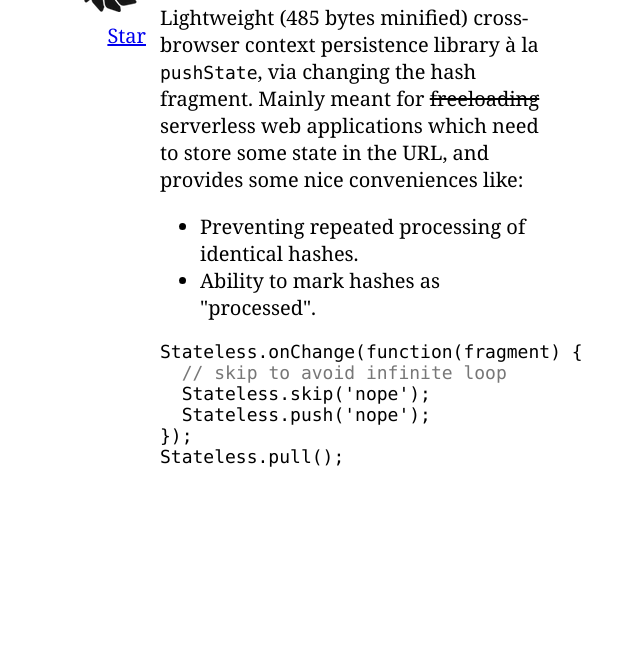
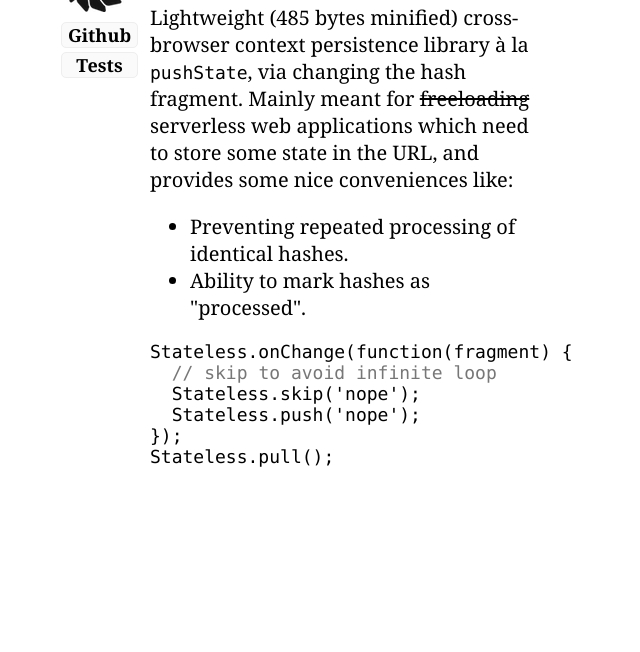
Before and after one commit to eugene-eeo/stateless.js, a plain HTML site: page index.html in a window 1280 px wide. Shown: the part 148-800 px from the top of the page, without its empty margins (329-969 px from the left). Drawn offline with Linux system fonts and the light colour scheme; a web font is replaced by a local one.

Commit message:
make tests available from homepage

```diff
--- a/index.html
+++ b/index.html
@@ -13,12 +13,29 @@ body {
 div#container {
   padding: 0 0.5em;
 }
-div#left * {
-  float: right;
+div#left img {
   margin-bottom: 0.5em;
 }
+div#left a {
+  margin-bottom: 0.2em;
+  display: block;
+  text-align: center;
+  align-content: center;
+  text-decoration: none;
+  border-radius: 5px;
+  font-size: 90%;
+  font-weight: bold;
+  color: #000;
+  width: 100%;
+  background-color: #FAFAFA;
+  border: 1px solid #EEE;
+  padding: 0;
+}
+div#left a:hover {
+  background-color: #EEE;
+}
 div#left {
-  width: calc(20% - 0.75em);
+  width: calc(18% - 0.75em);
   height: 100%;
   float: left;
   padding-top: 2em;
@@ -47,12 +64,14 @@ span.comment {
   color: #777;
 }
   </style>
+  <script src="https://buttons.github.io/buttons.js"></script>
 </head>
 <body>
   <div id="container">
     <div id="left">
       <img src="small.png"/>
-      <a class="github-button" href="https://github.com/eugene-eeo/stateless.js" data-icon="octicon-star" data-style="mega" aria-label="Star ntkme/github-buttons on GitHub">Star</a>
+      <a href="https://github.com/eugene-eeo/stateless.js">Github</a>
+      <a href="https://eugene-eeo.github.io/stateless.js/test.html">Tests</a>
     </div>
     <div id="right">
       <h1>Stateless.js</h1>
@@ -75,6 +94,5 @@ span.comment {
 Stateless.pull();</pre>
     </div>
   </div>
-  <script async defer id="github-bjs" src="https://buttons.github.io/buttons.js"></script>
 </body>
 </html>
```
